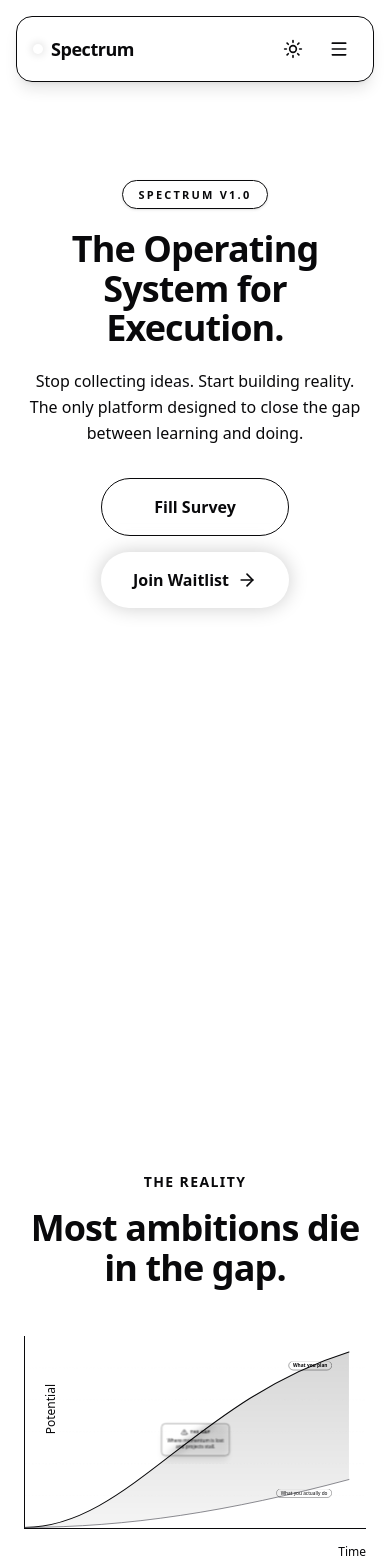
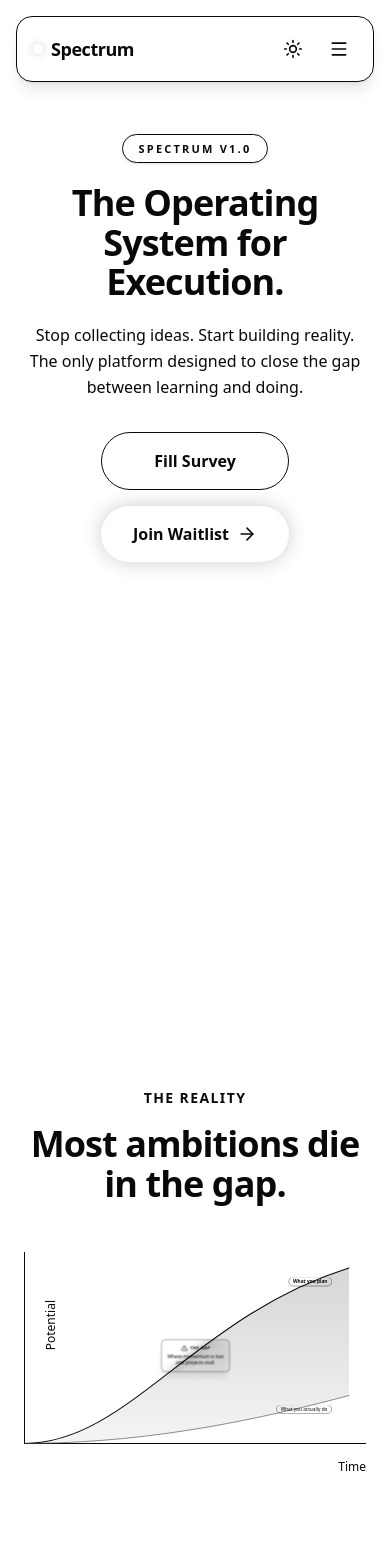
Before and after one commit to specturm-hq/waitlist, a Next.js app: page / in a window 390 px wide. Shown: the top 1568 px of the page. Built offline with nearby package versions, Linux system fonts and the light colour scheme.

Commit message:
Update social links, further reduce mobile section gaps

```diff
--- a/src/components/sections/S01Threshold.tsx
+++ b/src/components/sections/S01Threshold.tsx
@@ -8,7 +8,7 @@ export default function S01Threshold() {
 
     return (
         <section
-            className="relative min-h-[85vh] md:min-h-screen w-full flex flex-col items-center justify-center z-20 overflow-visible"
+            className="relative min-h-[75vh] md:min-h-screen w-full flex flex-col items-center justify-center z-20 overflow-visible"
         >
             {/* ── Ambient Background ── */}
             <div className="absolute inset-0 -z-10">
@@ -18,7 +18,7 @@ export default function S01Threshold() {
             </div>
 
             {/* ── Content ── */}
-            <div className="relative z-10 flex flex-col items-center text-center px-6 max-w-5xl pt-24 md:pt-28 pb-6 md:pb-12">
+            <div className="relative z-10 flex flex-col items-center text-center px-6 max-w-5xl pt-20 md:pt-28 pb-4 md:pb-12">
                 {/* Overline */}
                 <motion.div
                     initial={{ opacity: 0, y: 20 }}
--- a/src/components/sections/S02Problem.tsx
+++ b/src/components/sections/S02Problem.tsx
@@ -19,7 +19,7 @@ export default function S02Problem() {
   const yShift = useTransform(scrollYProgress, [0.2, 0.5], [10, 0]);
 
   return (
-    <section ref={containerRef} className="min-h-[150vh] w-full flex flex-col items-center justify-center bg-background relative overflow-hidden py-16 md:py-32">
+    <section ref={containerRef} className="min-h-[150vh] w-full flex flex-col items-center justify-center bg-background relative overflow-hidden py-8 md:py-32">
 
       <div className="sticky top-1/4 w-full max-w-5xl px-6">
         <div className="text-center mb-12">
--- a/src/components/sections/S03Insight.tsx
+++ b/src/components/sections/S03Insight.tsx
@@ -15,7 +15,7 @@ export default function S03Insight() {
     const beamHeight = useTransform(scrollYProgress, [0, 1], ["0%", "100%"]);
 
     return (
-        <section ref={containerRef} className="min-h-screen w-full flex flex-col items-center justify-center bg-background relative overflow-hidden py-16 md:py-32">
+        <section ref={containerRef} className="min-h-screen w-full flex flex-col items-center justify-center bg-background relative overflow-hidden py-8 md:py-32">
 
             {/* The Beam - Connecting from previous section */}
             <div className="absolute top-0 bottom-0 left-1/2 -translate-x-1/2 w-1 bg-accent/20">
--- a/src/components/sections/S11Footer.tsx
+++ b/src/components/sections/S11Footer.tsx
@@ -14,17 +14,17 @@ export default function S11Footer() {
 
     const socialLinks = [
         {
-            name: "Twitter",
-            href: "https://twitter.com/spectrum",
+            name: "Instagram",
+            href: "https://instagram.com/joinspectrum",
             icon: (
                 <svg className="w-5 h-5" fill="currentColor" viewBox="0 0 24 24">
-                    <path d="M8.29 20.251c7.547 0 11.675-6.253 11.675-11.675 0-.178 0-.355-.012-.53A8.348 8.348 0 0022 5.92a8.19 8.19 0 01-2.357.646 4.118 4.118 0 001.804-2.27 8.224 8.224 0 01-2.605.996 4.107 4.107 0 00-6.993 3.743 11.65 11.65 0 01-8.457-4.287 4.106 4.106 0 001.27 5.477A4.072 4.072 0 012.8 9.713v.052a4.105 4.105 0 003.292 4.022 4.095 4.095 0 01-1.853.07 4.108 4.108 0 003.834 2.85A8.233 8.233 0 012 18.407a11.616 11.616 0 006.29 1.84" />
+                    <path d="M12 2.163c3.204 0 3.584.012 4.85.07 3.252.148 4.771 1.691 4.919 4.919.058 1.265.069 1.645.069 4.849 0 3.205-.012 3.584-.069 4.849-.149 3.225-1.664 4.771-4.919 4.919-1.266.058-1.644.07-4.85.07-3.204 0-3.584-.012-4.849-.07-3.26-.149-4.771-1.699-4.919-4.92-.058-1.265-.07-1.644-.07-4.849 0-3.204.013-3.583.07-4.849.149-3.227 1.664-4.771 4.919-4.919 1.266-.057 1.645-.069 4.849-.069zM12 0C8.741 0 8.333.014 7.053.072 2.695.272.273 2.69.073 7.052.014 8.333 0 8.741 0 12c0 3.259.014 3.668.072 4.948.2 4.358 2.618 6.78 6.98 6.98C8.333 23.986 8.741 24 12 24c3.259 0 3.668-.014 4.948-.072 4.354-.2 6.782-2.618 6.979-6.98.059-1.28.073-1.689.073-4.948 0-3.259-.014-3.667-.072-4.947-.196-4.354-2.617-6.78-6.979-6.98C15.668.014 15.259 0 12 0zm0 5.838a6.162 6.162 0 100 12.324 6.162 6.162 0 000-12.324zM12 16a4 4 0 110-8 4 4 0 010 8zm6.406-11.845a1.44 1.44 0 100 2.881 1.44 1.44 0 000-2.881z" />
                 </svg>
             ),
         },
         {
             name: "LinkedIn",
-            href: "https://linkedin.com/company/spectrum",
+            href: "https://linkedin.com/in/pradyumnatg",
             icon: (
                 <svg className="w-5 h-5" fill="currentColor" viewBox="0 0 24 24">
                     <path d="M20.447 20.452h-3.554v-5.569c0-1.328-.027-3.037-1.852-3.037-1.853 0-2.136 1.445-2.136 2.939v5.667H9.351V9h3.414v1.561h.046c.477-.9 1.637-1.85 3.37-1.85 3.601 0 4.267 2.37 4.267 5.455v6.286zM5.337 7.433c-1.144 0-2.063-.926-2.063-2.065 0-1.138.92-2.063 2.063-2.063 1.14 0 2.064.925 2.064 2.063 0 1.139-.925 2.065-2.064 2.065zm1.782 13.019H3.555V9h3.564v11.452zM22.225 0H1.771C.792 0 0 .774 0 1.729v20.542C0 23.227.792 24 1.771 24h20.451C23.2 24 24 23.227 24 22.271V1.729C24 .774 23.2 0 22.222 0h.003z" />
@@ -33,7 +33,7 @@ export default function S11Footer() {
         },
         {
             name: "GitHub",
-            href: "https://github.com/spectrum",
+            href: "https://github.com/specturm-hq",
             icon: (
                 <svg className="w-5 h-5" fill="currentColor" viewBox="0 0 24 24">
                     <path fillRule="evenodd" d="M12 2C6.477 2 2 6.484 2 12.017c0 4.425 2.865 8.18 6.839 9.504.5.092.682-.217.682-.483 0-.237-.008-.868-.013-1.703-2.782.605-3.369-1.343-3.369-1.343-.454-1.158-1.11-1.466-1.11-1.466-.908-.62.069-.608.069-.608 1.003.07 1.531 1.032 1.531 1.032.892 1.53 2.341 1.088 2.91.832.092-.647.35-1.088.636-1.338-2.22-.253-4.555-1.113-4.555-4.951 0-1.093.39-1.988 1.029-2.688-.103-.253-.446-1.272.098-2.65 0 0 .84-.27 2.75 1.026A9.564 9.564 0 0112 6.844c.85.004 1.705.115 2.504.337 1.909-1.296 2.747-1.027 2.747-1.027.546 1.379.202 2.398.1 2.651.64.7 1.028 1.595 1.028 2.688 0 3.848-2.339 4.695-4.566 4.943.359.309.678.92.678 1.855 0 1.338-.012 2.419-.012 2.747 0 .268.18.58.688.482A10.019 10.019 0 0022 12.017C22 6.484 17.522 2 12 2z" clipRule="evenodd" />
```
